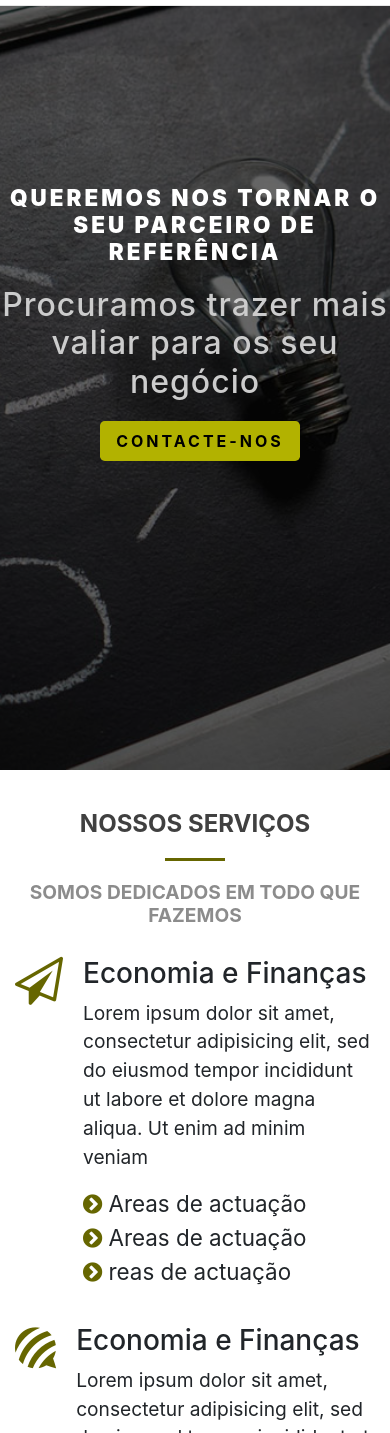
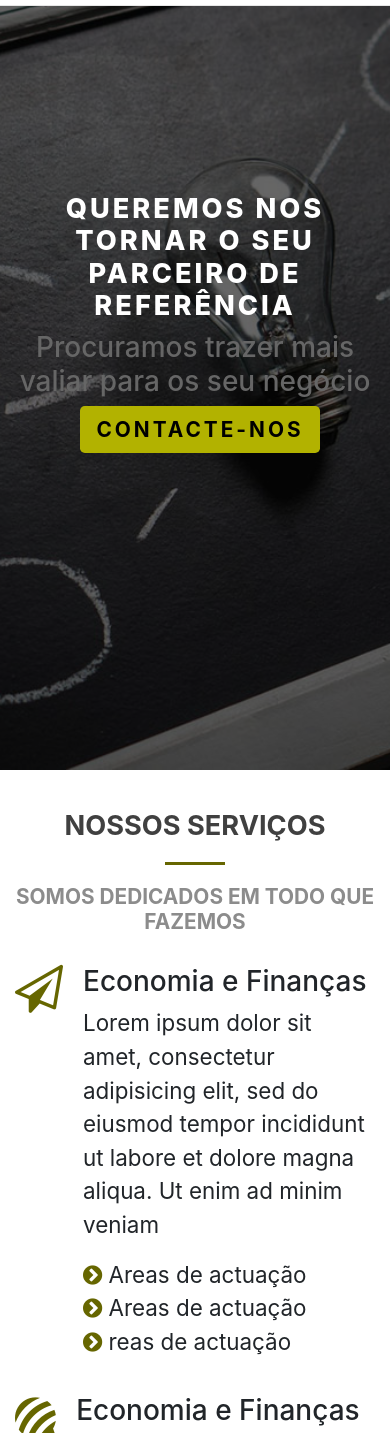
Before and after one commit to ingundela/economia, a plain HTML site: page index.html in a window 390 px wide. Shown: the part 74-1507 px from the top of the page. Drawn offline with nearby package versions, Linux system fonts and the light colour scheme; a script that the page names is missing.

Commit message:
Update main.css

```diff
--- a/css/main.css
+++ b/css/main.css
@@ -58,7 +58,6 @@ p{
     z-index: 2;
 }
 .hero-caption{
-	font-weight: 500;
 	max-width: 80rem;
 	margin: 0 auto;
 	text-align: center;
@@ -66,23 +65,23 @@ p{
 .hero-caption h1{
 	text-transform: uppercase;
 	position: relative;
+	font-weight: 800;
 	z-index: 3;
 	color: #fff;
-	font-size: 4rem;
-	font-weight: 900;
+	font-size: 3rem;
 	letter-spacing: 3px;
 }
 @media screen and (max-width: 768px){
 	.hero-caption h1{
-		font-size: 1.4rem;
+		font-size: 1.7rem;
 	}
-	.hero-caption h3{
-		font-size: 1.2rem;
+	.hero-caption h4{
+		font-size: 1px;
 	}
 }
 
 
-.hero-caption h3{
+.hero-caption h4{
 	font-size: 2rem;
 	color: #cccccc;
 	font-weight: 500;
@@ -118,7 +117,7 @@ p{
 
 @media screen and (max-width: 768px){
 	#hero .first{
-		font-size: 1rem;
+		font-size: 1.3rem;
 	}
 }
 /*--serviços--*/
@@ -134,20 +133,14 @@ p{
 }
 @media screen and (max-width: 768px){
 	.top h2{
-		font-size: 1.5rem;
+		font-size: 1.7rem;
 	}
 	.top h4{
-		font-size: 1.2rem;
+		font-size: 1.3rem;
 		margin-bottom: 20px;
 	}
 	.service {
 		padding: 40px 0;
-	}
-	p{
-		font-size: 1.2rem;
-	}
-	li{
-		font-size: 1.2rem;
 	}
 
 }
@@ -215,18 +208,13 @@ p{
 .aboutus h3{
 	color: #808080;
 	margin-bottom: 20px;
-	font-size: 2rem;
+	font-size: 2em;
 }
 .aboutus .btn{
 	font-size: 1.4rem;
 	color: #808080;
 	font-weight: 400;
 	text-transform: uppercase;
-}
-@media screen and (max-width: 768px){
-	.aboutus .btn{
-		font-size: 1rem;
-	}
 }
 
 /*--Proprietarios--*/
@@ -248,11 +236,14 @@ p{
 	font-size: 1.7rem;
 	font-weight: 700;
 }
-
+.proprietarios a{
+	margin-top: 10px;
+}
 .proprietarios h5{
 	font-size: 1.5rem;
 	font-weight: 400;
 	color: #8c8c8c;
+	margin: 10px 0;
 }
 /*--Footer --*/
 
@@ -306,7 +297,8 @@ p{
 }
 @media screen and (max-width: 768px){
 	.footer .social li i{
-		font-size: 1rem;
+		font-size: 1.3rem;
+		margin-top: 10px;
 	}
 	.rights p{
 	font-size: 1rem;
```
